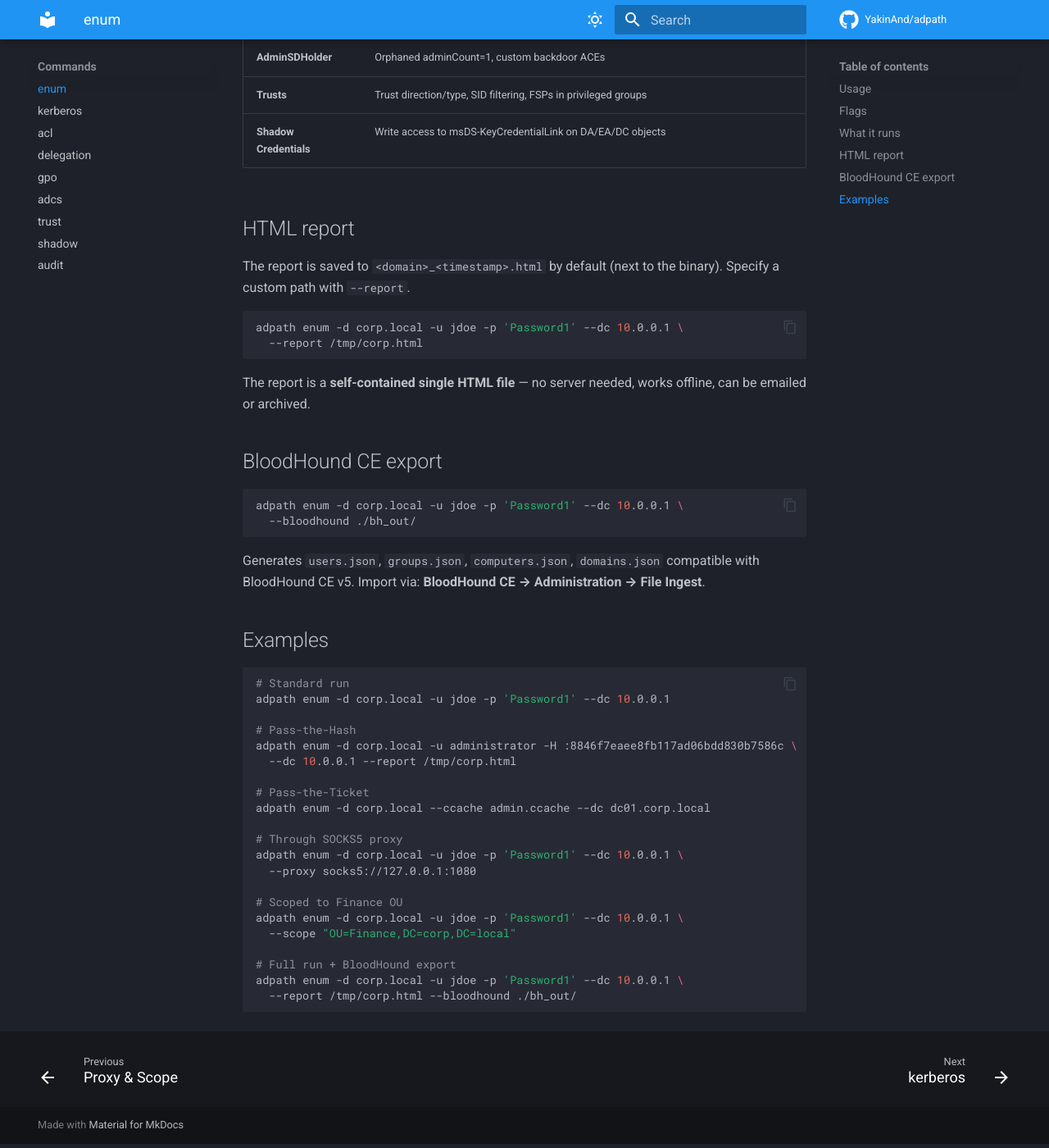
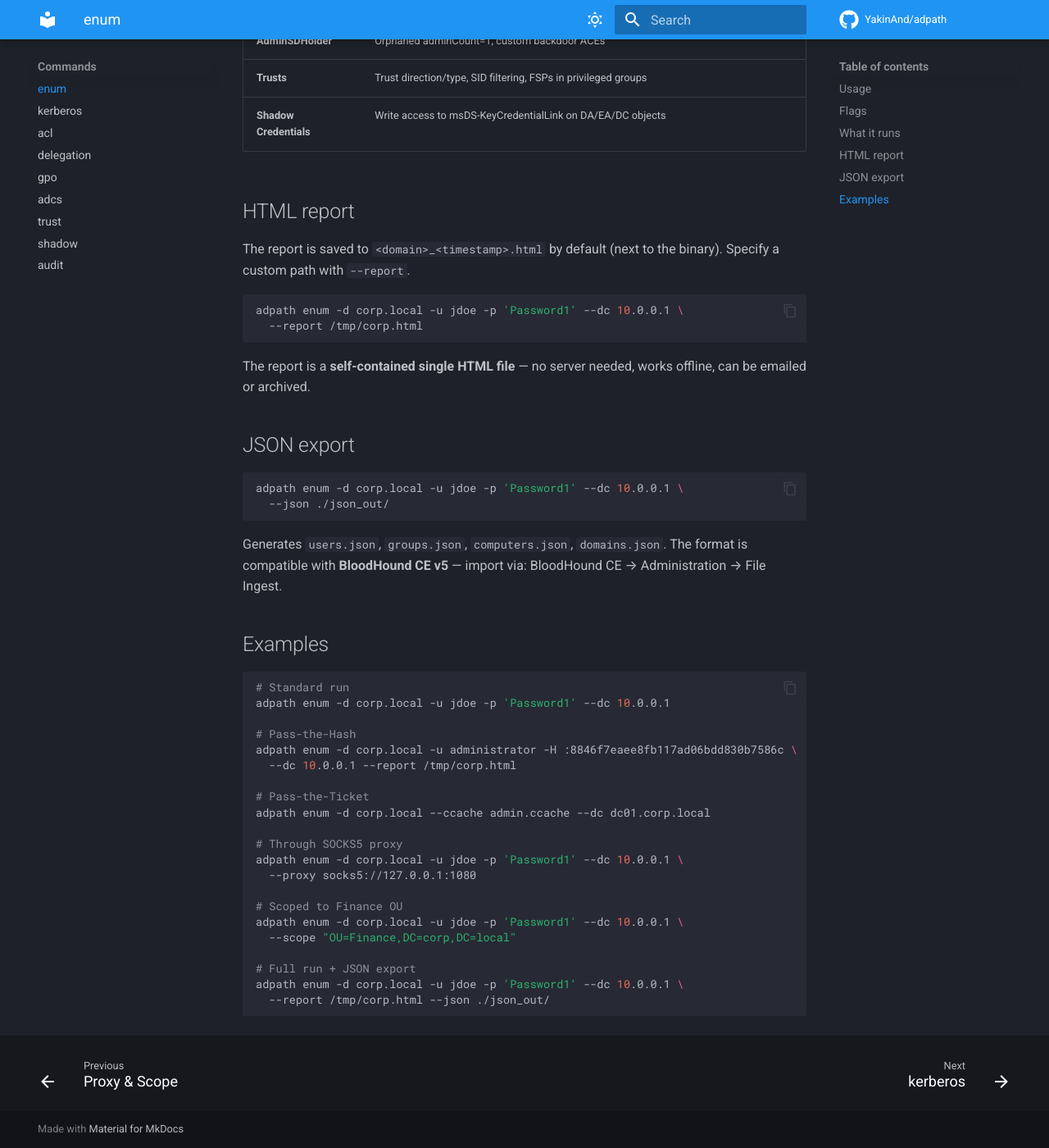
Before and after one commit to YakinAnd/morok, an MkDocs documentation site: the page built from docs/commands/enum.md, in a window 1280 px wide and 1400 px high, scrolled down 1978 px. Shown: the whole window at 82% size. Built offline with MkDocs 1.6.1 and Material for MkDocs 9.7.7, drawn with Linux system fonts in a browser that asks for light colours; comment, search, counter and statistics services are not loaded; some of the changed text lies outside the part shown.

Commit message:
refactor: rename --bloodhound to --json, fix Hygiene→Exposure in docs
- --json replaces --bloodhound on enum command (format still BH CE v5 compatible)
- CLI output: "JSON EXPORT" section with BloodHound compatibility note
- Docs: all --bloodhound references → --json; "Hygiene/Exposure" → "Exposure"
- Files updated: main.go, CONTEXT.md, docs/index.md, commands/enum.md,
  getting-started/quickstart.md, roadmap.md

````diff
--- a/docs/commands/enum.md
+++ b/docs/commands/enum.md
@@ -21,7 +21,7 @@
 | `--proxy` | | SOCKS5 proxy URL (`socks5://host:port`) | |
 | `--scope` | | Restrict enumeration to specific OU/DN | |
 | `--report` | | HTML report output path | `<domain>_<timestamp>.html` |
-| `--bloodhound` | | Directory for BloodHound CE JSON export | |
+| `--json` | | Export AD objects as JSON to directory (e.g. `json_out/`) | |
 | `--max-depth` | | BFS depth for attack path search | `10` |
 | `--verbose` | `-v` | Verbose LDAP output | |
 
@@ -60,14 +60,14 @@
 
 The report is a **self-contained single HTML file** — no server needed, works offline, can be emailed or archived.
 
-## BloodHound CE export
+## JSON export
 
 ```bash
 adpath enum -d corp.local -u jdoe -p 'Password1' --dc 10.0.0.1 \
-  --bloodhound ./bh_out/
+  --json ./json_out/
 ```
 
-Generates `users.json`, `groups.json`, `computers.json`, `domains.json` compatible with BloodHound CE v5. Import via: **BloodHound CE → Administration → File Ingest**.
+Generates `users.json`, `groups.json`, `computers.json`, `domains.json`. The format is compatible with **BloodHound CE v5** — import via: BloodHound CE → Administration → File Ingest.
 
 ## Examples
 
@@ -90,7 +90,7 @@
 adpath enum -d corp.local -u jdoe -p 'Password1' --dc 10.0.0.1 \
   --scope "OU=Finance,DC=corp,DC=local"
 
-# Full run + BloodHound export
+# Full run + JSON export
 adpath enum -d corp.local -u jdoe -p 'Password1' --dc 10.0.0.1 \
-  --report /tmp/corp.html --bloodhound ./bh_out/
+  --report /tmp/corp.html --json ./json_out/
 ```
````
Also changed, not shown: other parts of docs/commands/enum.md (+1 -1 lines), CONTEXT.md (+1 -1 lines), docs/getting-started/quickstart.md (+4 -4 lines), docs/index.md (+4 -4 lines), docs/roadmap.md (+2 -2 lines), 1 other file.
